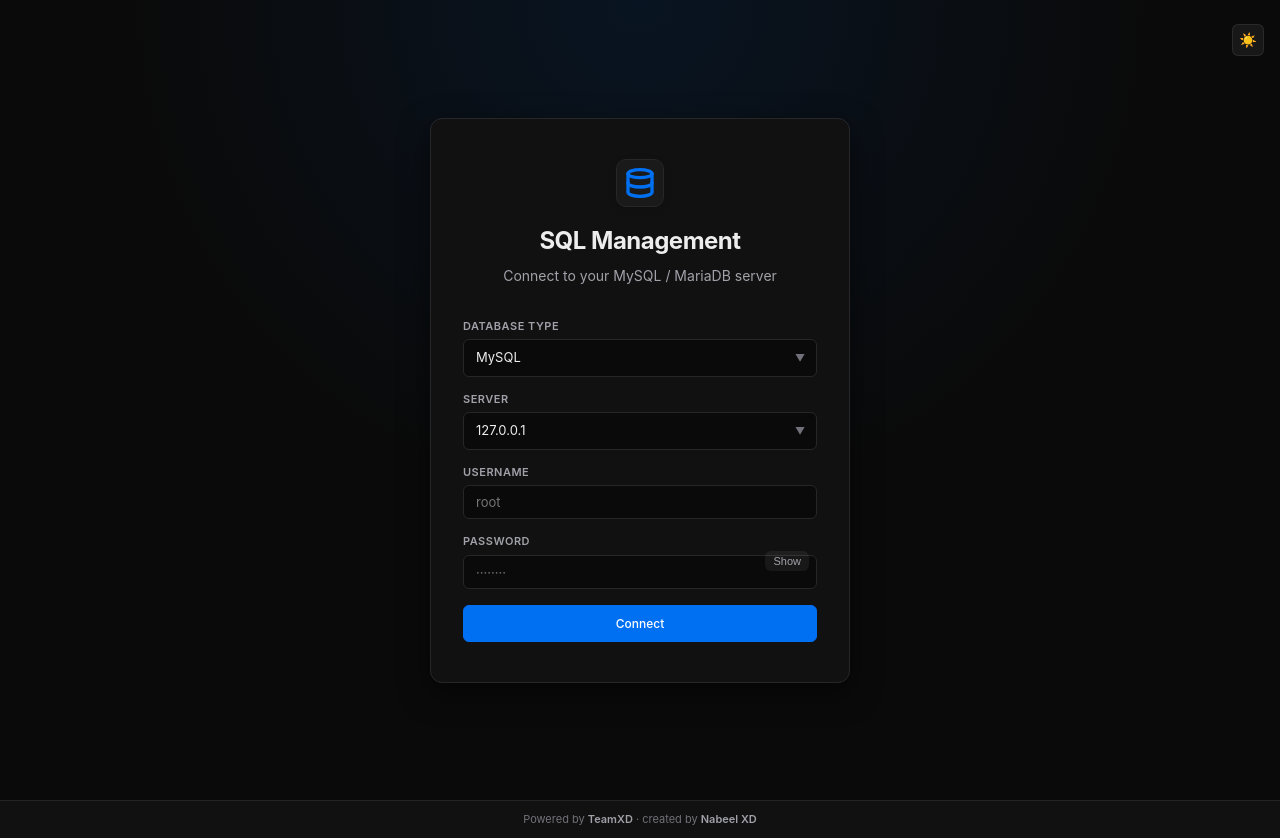
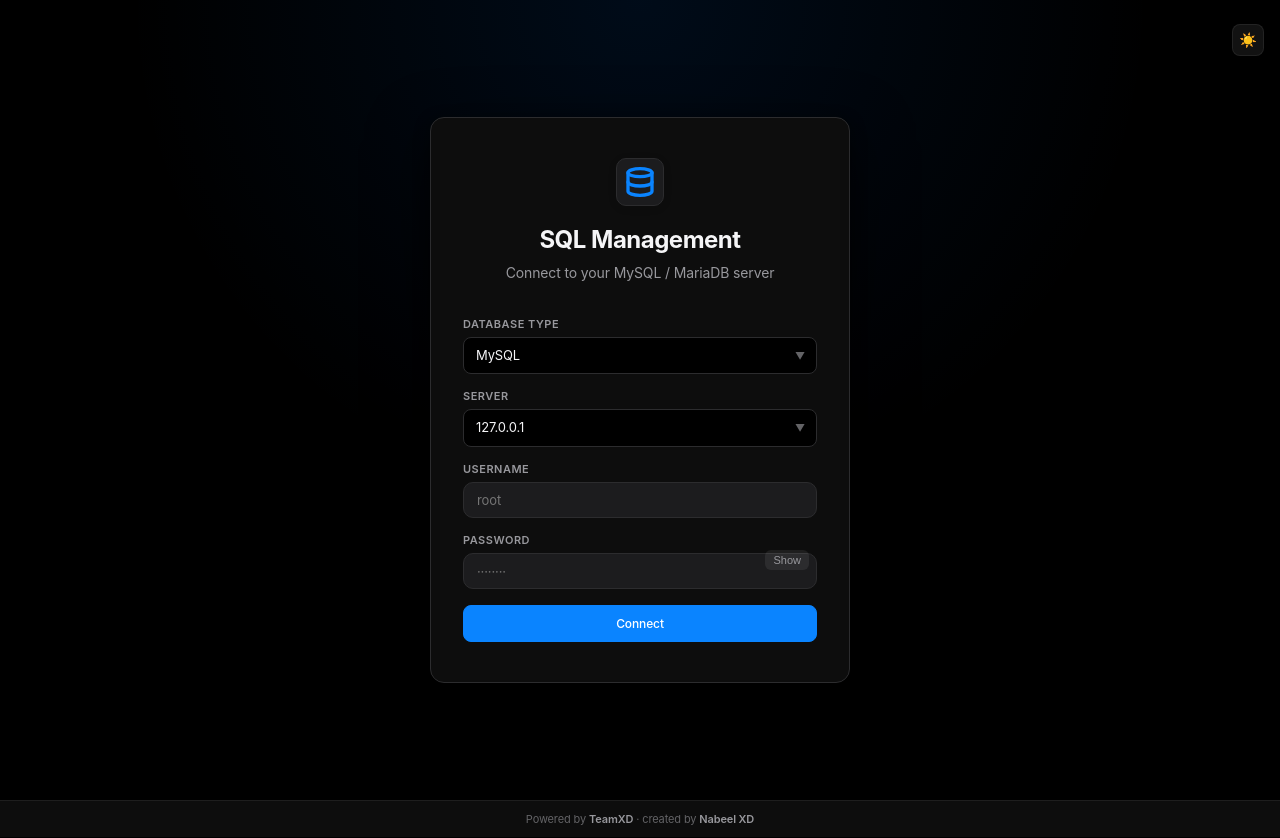
Before and after one commit to y-nabeelxd/xddb, a PHP site: page / in a window 1280 px wide. Run offline with PHP 8.4, Linux system fonts and the light colour scheme; some libraries are stand-ins or nearby versions.

Commit message:
design: apply Apple design principles - spring animations, SF typography, glassmorphism (v1.2.0)

```diff
--- a/assets/css/theme.css
+++ b/assets/css/theme.css
@@ -1,48 +1,55 @@
 :root {
-  /* Modern Dark Theme (Vercel/GitHub inspired) */
-  --bg-primary: #0a0a0a;
-  --bg-secondary: #111111;
-  --bg-tertiary: #1a1a1a;
-  --bg-glass: rgba(17, 17, 17, 0.75);
-  --bg-hover: rgba(255, 255, 255, 0.06);
-  --bg-active: rgba(255, 255, 255, 0.1);
-  --text-primary: #ededed;
-  --text-secondary: #a1a1aa;
-  --text-muted: #71717a;
-  --border: #27272a;
-  --border-light: rgba(255, 255, 255, 0.08);
-  --accent: #0070f3;
-  --accent-hover: #3291ff;
-  --success: #10b981;
-  --warning: #f5a623;
-  --danger: #ef4444;
-  --shadow: 0 10px 30px rgba(0, 0, 0, 0.5);
-  --radius-sm: 6px;
-  --radius-md: 8px;
-  --radius-lg: 12px;
-  --radius-xl: 16px;
+  /* Apple-inspired Dark Theme */
+  --bg-primary: #000000;
+  --bg-secondary: #0d0d0d;
+  --bg-tertiary: #1c1c1e;
+  --bg-glass: rgba(28, 28, 30, 0.82);
+  --bg-hover: rgba(255, 255, 255, 0.07);
+  --bg-active: rgba(255, 255, 255, 0.12);
+  --text-primary: #f5f5f7;
+  --text-secondary: #98989d;
+  --text-muted: #636366;
+  --border: #2c2c2e;
+  --border-light: rgba(255, 255, 255, 0.07);
+  --accent: #0a84ff;
+  --accent-hover: #409cff;
+  --success: #30d158;
+  --warning: #ffd60a;
+  --danger: #ff453a;
+  --shadow: 0 20px 60px rgba(0, 0, 0, 0.7), 0 4px 16px rgba(0, 0, 0, 0.4);
+  --shadow-sm: 0 2px 8px rgba(0, 0, 0, 0.3);
+  --radius-sm: 8px;
+  --radius-md: 10px;
+  --radius-lg: 14px;
+  --radius-xl: 20px;
   --sidebar-width: 260px;
-  --header-height: 56px;
-  --font: 'Inter', -apple-system, BlinkMacSystemFont, 'Segoe UI', Roboto, Oxygen, Ubuntu, Cantarell, 'Open Sans', 'Helvetica Neue', sans-serif;
-  --mono: 'JetBrains Mono', 'Fira Code', 'SF Mono', 'Menlo', monospace;
+  --header-height: 52px;
+  /* Apple SF Pro font stack */
+  --font: -apple-system, BlinkMacSystemFont, 'SF Pro Text', 'SF Pro Display', 'Helvetica Neue', 'Inter', sans-serif;
+  --mono: 'SF Mono', 'JetBrains Mono', 'Fira Code', 'Menlo', monospace;
+  /* Spring animation curves */
+  --spring: cubic-bezier(0.34, 1.56, 0.64, 1);
+  --spring-smooth: cubic-bezier(0.25, 1, 0.5, 1);
+  --ease-out: cubic-bezier(0, 0, 0.2, 1);
 }
 
 [data-theme="light"] {
-  /* Crisp Light Theme */
+  /* Apple-inspired Light Theme */
   --bg-primary: #ffffff;
-  --bg-secondary: #f9fafb;
-  --bg-tertiary: #f3f4f6;
-  --bg-glass: rgba(255, 255, 255, 0.85);
+  --bg-secondary: #f5f5f7;
+  --bg-tertiary: #e8e8ed;
+  --bg-glass: rgba(255, 255, 255, 0.88);
   --bg-hover: rgba(0, 0, 0, 0.04);
-  --bg-active: rgba(0, 0, 0, 0.08);
-  --text-primary: #111827;
-  --text-secondary: #4b5563;
-  --text-muted: #9ca3af;
-  --border: #e5e7eb;
-  --border-light: rgba(0, 0, 0, 0.05);
-  --accent: #0070f3;
-  --accent-hover: #0051b3;
-  --shadow: 0 4px 20px rgba(0, 0, 0, 0.06);
+  --bg-active: rgba(0, 0, 0, 0.07);
+  --text-primary: #1d1d1f;
+  --text-secondary: #6e6e73;
+  --text-muted: #aeaeb2;
+  --border: #d2d2d7;
+  --border-light: rgba(0, 0, 0, 0.06);
+  --accent: #0071e3;
+  --accent-hover: #0077ed;
+  --shadow: 0 4px 24px rgba(0, 0, 0, 0.08), 0 1px 4px rgba(0, 0, 0, 0.04);
+  --shadow-sm: 0 1px 3px rgba(0, 0, 0, 0.08);
 }
 
 * {
@@ -60,8 +67,11 @@ body {
   background: var(--bg-primary);
   color: var(--text-primary);
   font-size: 13px;
-  line-height: 1.5;
+  line-height: 1.47059;
+  letter-spacing: -0.01em;
   -webkit-font-smoothing: antialiased;
+  -moz-osx-font-smoothing: grayscale;
+  text-rendering: optimizeLegibility;
 }
 
 a {
@@ -154,11 +166,20 @@ a:hover {
   font-size: 12px;
   font-weight: 500;
   font-family: var(--font);
+  letter-spacing: -0.01em;
   cursor: pointer;
   border: 1px solid transparent;
-  transition: all 0.15s ease;
+  transition: background 0.2s var(--spring-smooth), color 0.15s ease, border-color 0.15s ease, box-shadow 0.2s ease, transform 0.1s ease;
   text-decoration: none;
   white-space: nowrap;
+  -webkit-user-select: none;
+  user-select: none;
+}
+
+/* Apple: respond on press instantly */
+.btn:active {
+  transform: scale(0.97);
+  transition-duration: 0.06s;
 }
 
 .btn-primary {
@@ -600,15 +637,21 @@ a:hover {
 .form-select,
 .form-textarea {
   width: 100%;
-  background: var(--bg-primary);
+  background: var(--bg-tertiary);
   border: 1px solid var(--border);
-  border-radius: var(--radius-sm);
-  padding: 8px 12px;
+  border-radius: var(--radius-md);
+  padding: 9px 13px;
   font-size: 13px;
+  letter-spacing: -0.01em;
   color: var(--text-primary);
   font-family: var(--font);
   outline: none;
-  transition: border-color 0.15s, box-shadow 0.15s;
+  transition: border-color 0.2s var(--spring-smooth), box-shadow 0.2s var(--spring-smooth), background 0.15s ease;
+}
+
+.form-input:hover,
+.form-select:hover {
+  border-color: rgba(255, 255, 255, 0.15);
 }
 
 .form-textarea {
--- a/includes/functions.php
+++ b/includes/functions.php
@@ -1,7 +1,7 @@
 <?php
 
 if (!defined('XDDB_VERSION')) {
-    define('XDDB_VERSION', '1.1.5');
+    define('XDDB_VERSION', '1.2.0');
 }
 
 function check_for_updates() {
```
Also changed, not shown: other parts of assets/css/theme.css (+99 -21 lines), 1 other file.
